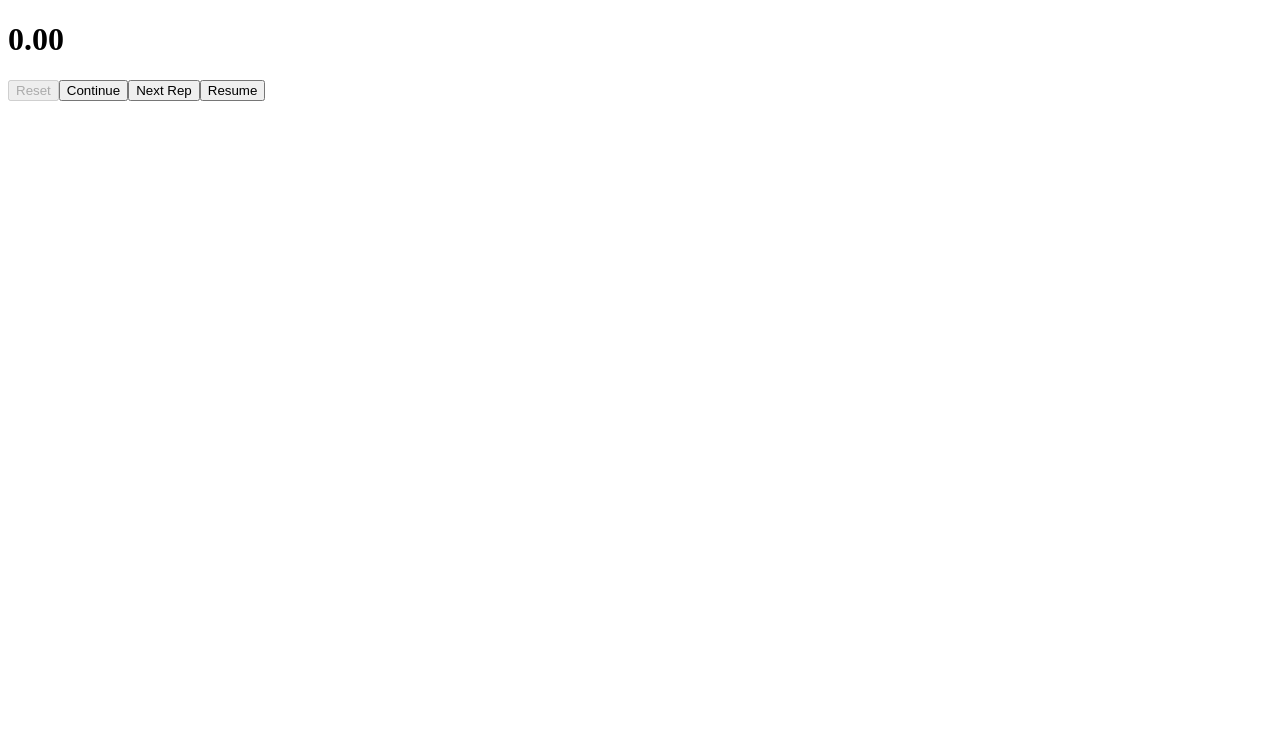
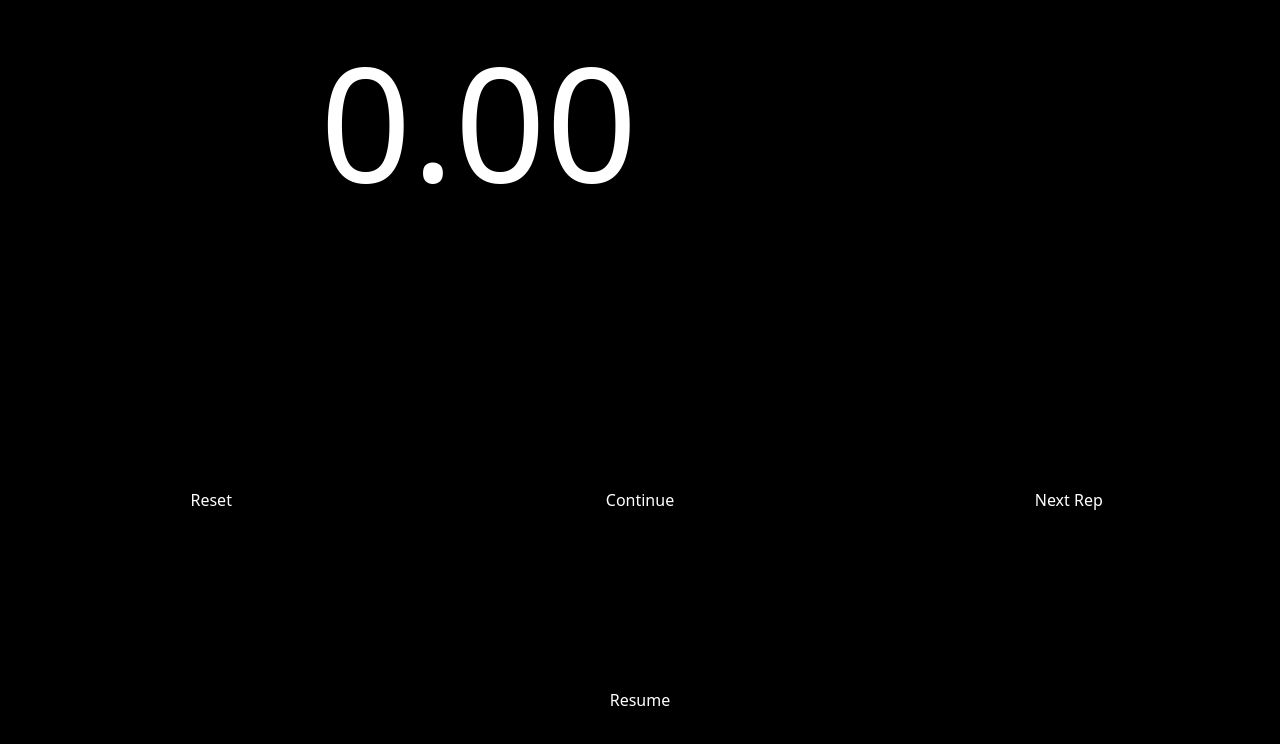
Before and after one commit to markkorput/pump, a Next.js app: page /timers in a window 1280 px wide. Shown: the top 744 px of the page. Built offline with nearby package versions, Linux system fonts and the light colour scheme.

Commit message:
some styling

```diff
--- a/app/components/Timer/Controls.tsx
+++ b/app/components/Timer/Controls.tsx
@@ -6,12 +6,12 @@ export type ControlsProps = Pick<RepsTimer, "current" | "running" | "pause" | "r
 export function Controls({ current, running, pause, resume, next, reset, continue: continu }: ControlsProps) {
     const resetable = !!current && (isRunning(current) || current.time > 0);
     return (
-        <div>
-            {<button onClick={reset} disabled={!resetable}>Reset</button>}
-            {<button onClick={continu}>Continue</button>}
-            {<button onClick={next}>Next Rep</button>}
-            {running && <button onClick={pause}>Pause</button>}
-            {!running && <button onClick={resume}>Resume</button>}
+        <div style={{position: "fixed", left: 0, bottom: 0, width: "100%", height:"50%", maxHeight:400}}>
+            {<button style={{width:"33%", height:"50%"}} onClick={reset} disabled={!resetable}>Reset</button>}
+            {<button style={{width:"34%", height:"50%"}} onClick={continu}>Continue</button>}
+            {<button style={{width:"33%", height:"50%"}} onClick={next}>Next Rep</button>}
+            {running && <button style={{width:"100%", height:"50%"}} onClick={pause}>Pause</button>}
+            {!running && <button style={{width:"100%", height:"50%"}} onClick={resume}>Resume</button>}
         </div>
     );
 }
--- a/app/components/Timer/Reps.tsx
+++ b/app/components/Timer/Reps.tsx
@@ -15,7 +15,7 @@ export function Reps({ reps }: RepsProps) {
             </div>);
     }), [reps]);
 
-    return (<>
+    return (<div style={{width:"50vw", minWidth:200, textAlign:"right"}}>
         {lines}
-    </>);
+    </div>);
 }
--- a/app/components/Timer/Timer.tsx
+++ b/app/components/Timer/Timer.tsx
@@ -19,12 +19,12 @@ export function Timer(props: TimerProps) {
 
     const currentTime = formatTime(useTimerTime(current || { time: 0 }))
 
-    return (<>
-        <h1>{currentTime}</h1>
+    return (<div style={{margin:"auto", width:"fit-content"}}>
+        <h1 style={{fontSize:"120pt"}}>{currentTime}</h1>
         <Reps reps={reps} />
 
         <Controls {...repsTimer} current={current} />
-    </>);
+    </div>);
 }
 
 export default Timer;
--- a/app/globals.css
+++ b/app/globals.css
@@ -3,9 +3,12 @@
 @tailwind utilities;
 
 :root {
-  --foreground-rgb: 0, 0, 0;
+  /* --foreground-rgb: 0, 0, 0;
   --background-start-rgb: 214, 219, 220;
-  --background-end-rgb: 255, 255, 255;
+  --background-end-rgb: 255, 255, 255; */
+  --foreground-rgb: 255, 255, 255;
+  --background-start-rgb: 0, 0, 0;
+  --background-end-rgb: 0, 0, 0;
 }
 
 @media (prefers-color-scheme: dark) {
@@ -24,6 +27,8 @@ body {
       rgb(var(--background-end-rgb))
     )
     rgb(var(--background-start-rgb));
+    margin:0;
+    padding:0;
 }
 
 @layer utilities {
--- a/pages/timers.tsx
+++ b/pages/timers.tsx
@@ -1,5 +1,7 @@
 import React from "react";
+import '@/app/globals.css';
 import Timer from "@comp/Timer";
+
 
 export function Timers() {
     return (<Timer />);
```
